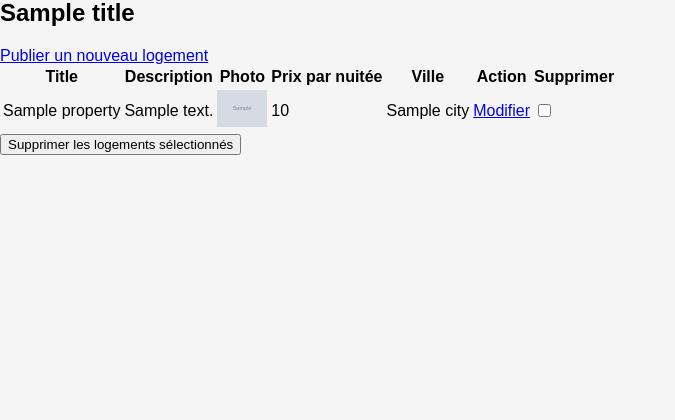
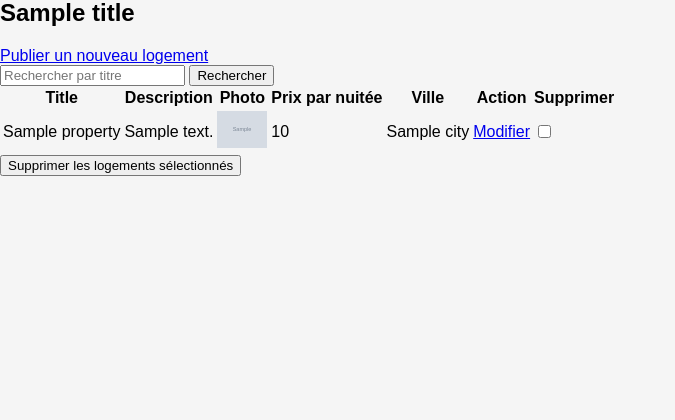
Before and after one commit to B2-Info-23-24/php-Doctorwho07, a PHP site: template app/Views/pages/AdminProperties.html.twig in a window 1280 px wide. Shown: the part 351-771 px from the top of the page, without its empty margins (0-675 px from the left). Run offline with PHP 8.4, Linux system fonts and the light colour scheme; the template is opened without the code that fills it: most values are stand-ins (such as "Sample title", 1, 10 or a date in 2020); grey boxes marked "Sample" are stand-in pictures; some libraries are stand-ins or nearby versions.

Commit message:
add folder search

```diff
--- a/app/Views/a faire.txt
+++ b/app/Views/a faire.txt
@@ -1,9 +1,7 @@
 // search bar
-// admin panel a check (modifer utilisateur et property)
 // connexion par telephone
 // mettre les img dans un fichier a part
 // jwt
-// commentaire pour un seul logement a check pour une seule reservation
 // commentaire uniquement apres avoir passe la date de fin de reservation
 // lorsqu'il na pas de reservation en favoris
 // lorsqu'il na pas fait de reservation
--- a/app/Views/pages/AdminProperties.html.twig
+++ b/app/Views/pages/AdminProperties.html.twig
@@ -12,6 +12,10 @@
   <body>
     <h2>{{ Title }}</h2>
     <a href="/admin/addProperty">Publier un nouveau logement</a>
+    <form action="/admin/searchProperty" method="get">
+      <input type="text" id="search" name="search" placeholder="Rechercher par titre" />
+      <button type="submit">Rechercher</button>
+    </form>
     <form action="/admin/deleteProperties" method="post">
       <table>
         <tr>
```
Also changed, not shown: app/Core/Route.php (+6 -2 lines), app/Controllers/SearchController.php (added), app/Models/SearchModel.php (added).
